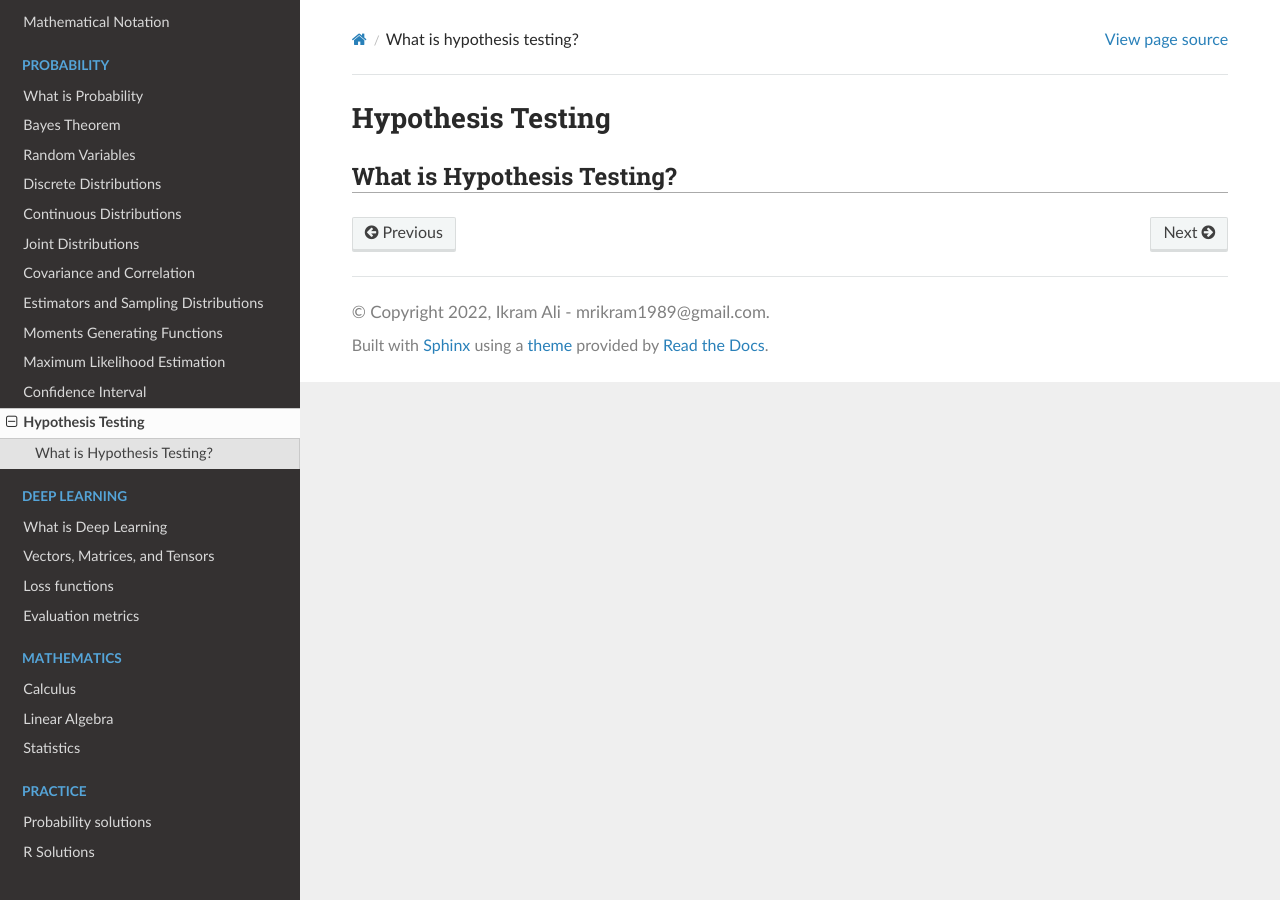
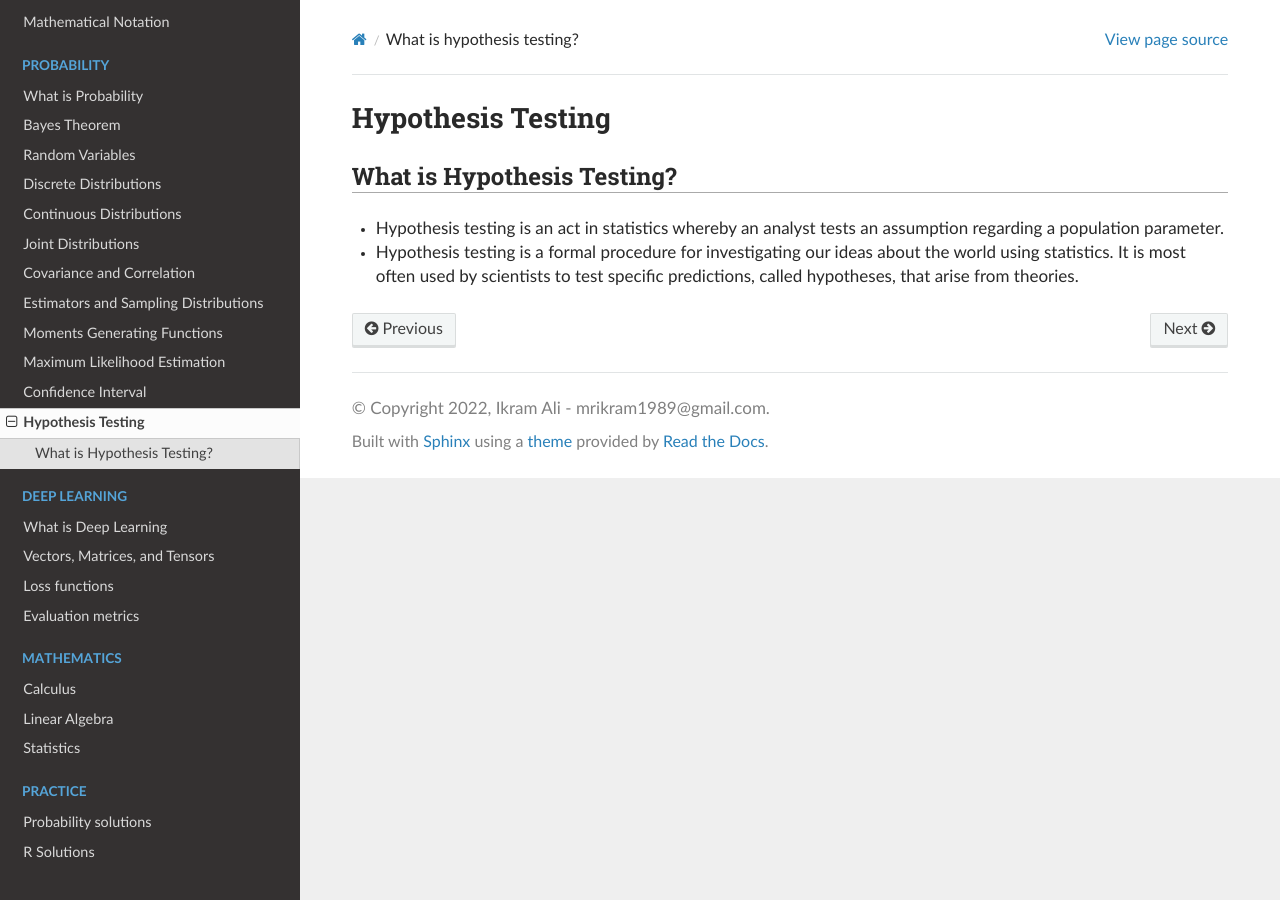
Before and after one commit to akkefa/ml-notes, a Sphinx documentation site: the page built from docs/probability/hypothesis_testing.md, in a window 1280 px wide. Built offline with Sphinx 7.4.7 and the Read the Docs theme 2.0.0, drawn with Linux system fonts in a browser that asks for light colours.

Commit message:
new changes

```diff
--- a/docs/probability/hypothesis_testing.md
+++ b/docs/probability/hypothesis_testing.md
@@ -10,3 +10,6 @@ kernelspec:
 # Hypothesis Testing
 
 ## What is Hypothesis Testing?
+- Hypothesis testing is an act in statistics whereby an analyst tests an assumption regarding a population parameter.
+- Hypothesis testing is a formal procedure for investigating our ideas about the world using statistics. It is most
+  often used by scientists to test specific predictions, called hypotheses, that arise from theories.
```
